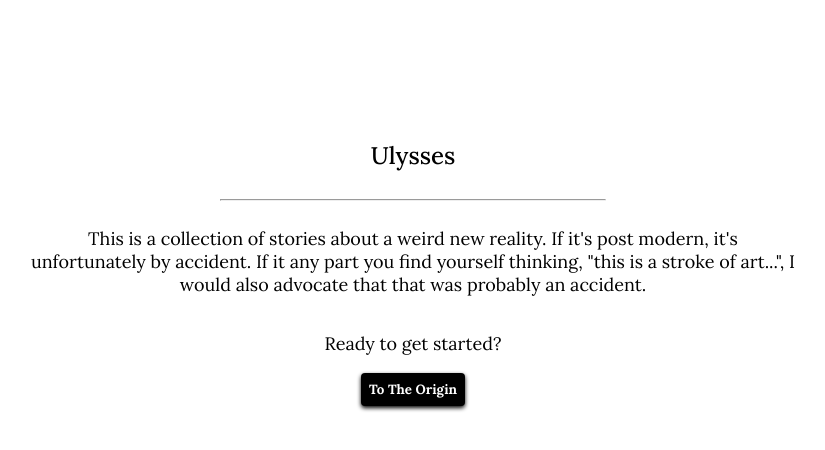
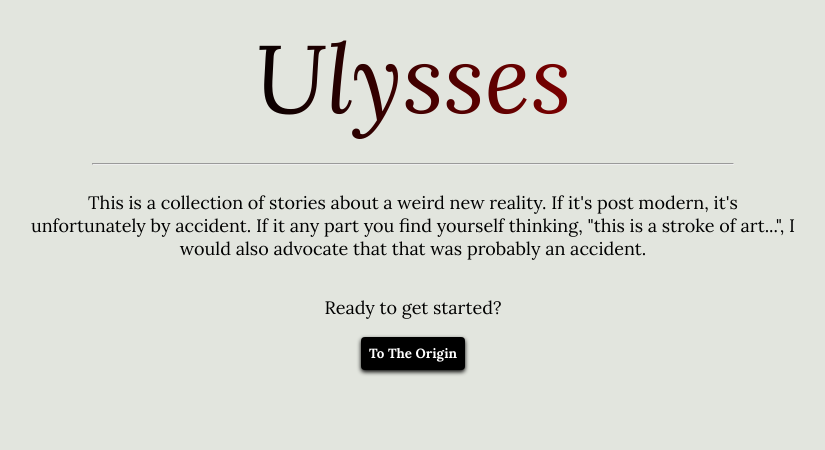
Before and after one commit to nicholasgalante1997/mf-ulysses-home, a React (Create React App) app: page / in a window 1280 px wide. Shown: the top 450 px of the page, without its empty margins (227-1052 px from the left). Built offline with nearby package versions, Linux system fonts and the light colour scheme.

Commit message:
updated home page

```diff
--- a/src/components/Heading.tsx
+++ b/src/components/Heading.tsx
@@ -2,7 +2,9 @@ import React from 'react';
 import styles from '../styles/home.module.css';
 
 const Heading: React.FC = ({ children }) => (
-    <h2>{children}</h2>
+   <span className={styles.gradientContainer}>
+       <h2 className={styles.heading}>{children}</h2>
+   </span>
 )
 
 export default Heading;
--- a/src/styles/home.module.css
+++ b/src/styles/home.module.css
@@ -5,6 +5,7 @@ body {
   font-family: 'Lora', serif;
   font-weight: 300;
   color: black;
+  background-color: #e2e5de;
 }
 
 h1, h2, h3, h4, h5, h6 {
@@ -12,7 +13,7 @@ h1, h2, h3, h4, h5, h6 {
 }
 
 hr {
-  width: 30%;
+  width: 50%;
   color: black;
 }
 
@@ -30,8 +31,8 @@ hr {
 }
 
 .beginButton:hover {
-  min-width: 2rem;
-  padding: 12px;
+  background-color: #e2e5de;
+  color: black;
   box-shadow: 0 4px 8px black;
 }
 
@@ -40,13 +41,14 @@ hr {
   font-size: 18px;
   font-weight: 300;
   text-align: center;
+  background-color: #e2e5de;
 }
 
 .page {
     min-width: auto;
     padding: 0;
-    margin: 15vh 0 0 0;
-    background: white;
+    margin: 0 auto;
+    background: #e2e5de;
     display: flex;
     flex-direction: column;
     align-items: center;
@@ -55,3 +57,23 @@ hr {
     align-self: center;
     justify-self: center;
 }
+
+.gradientContainer {
+  background: linear-gradient(
+    to right,
+    rgba(0,0,0),
+    #820000
+  );
+  -webkit-background-clip: text;
+  -webkit-text-fill-color: transparent;
+  text-align: center;
+  box-sizing: border-box;
+}
+
+.heading {
+  font-size: 6rem;
+  font-style: italic;
+  font-weight: 200;
+  margin: 1rem;
+  padding: 0;
+}
```
